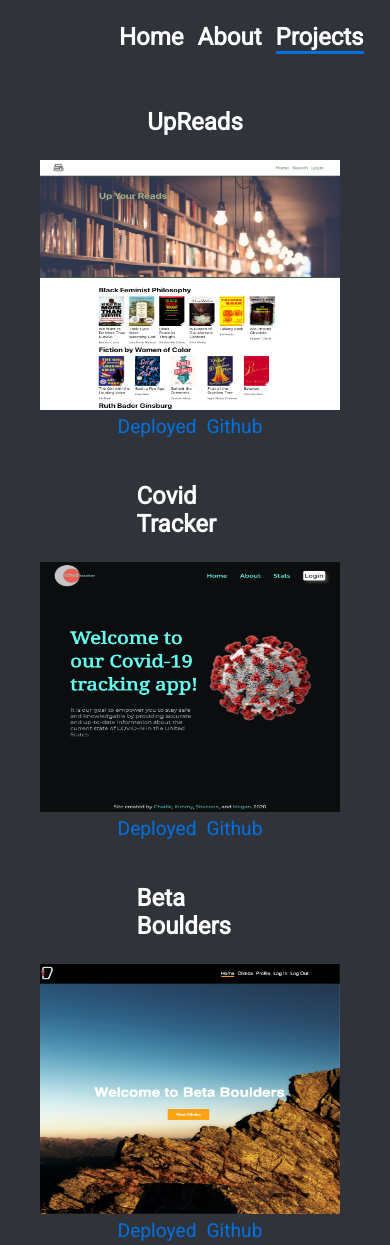
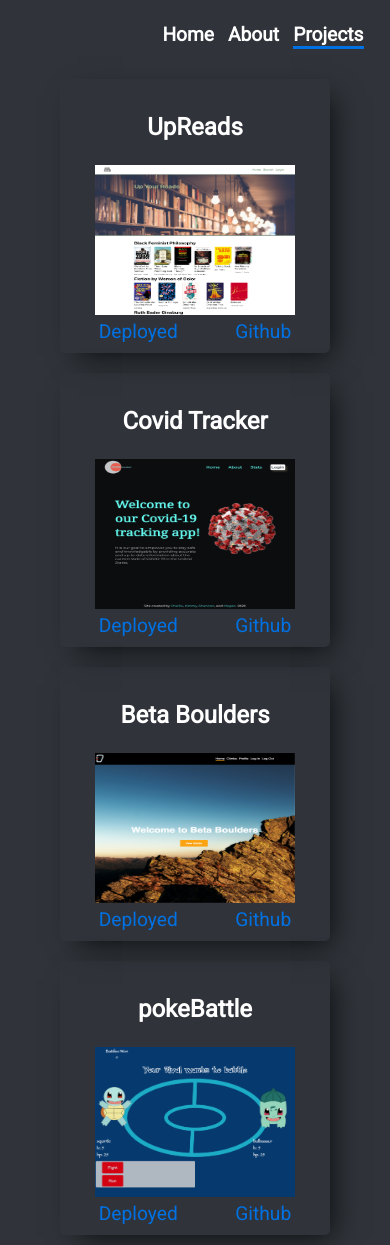
Before and after one commit to megselayne/portfolio, a Gatsby site: page /projects in a window 390 px wide. Shown: the top 1245 px of the page. Built offline with nearby package versions, Linux system fonts and the light colour scheme; Gatsby itself is replaced by a stand-in of ours.

Commit message:
drop shadows on projects

```diff
--- a/src/pages/footer.js
+++ b/src/pages/footer.js
@@ -1,5 +1,4 @@
 import React from 'react'
-import navScript from '../scripts/navHighlight';
 
 const Footer = () => {
     return (
@@ -10,5 +9,3 @@
     )
 }
 export default Footer;
-
-{/* <script src={navScript} /> */}
--- a/src/pages/projects.js
+++ b/src/pages/projects.js
@@ -1,4 +1,4 @@
-import React from 'react'
+import React, {Component} from 'react'
 import NavBar from './nav';
 import Footer from './footer';
 import upreadsImg from '../assets/upreads.png'
@@ -6,7 +6,19 @@
 import betaBouldersImg from '../assets/betaBoulders.png'
 import pokeBattleImg from '../assets/pokeBattle.png'
 
-const Projects = () => {
+class Projects extends Component{
+    constructor(props){
+        super(props);
+
+        this.state={ isOpen: false};
+    }
+
+    toggleModal = () => {
+        this.setState({
+            isOpen: !this.state.isOpen
+        });
+    }
+    render(){
     return(
     <div className='main'>
       <NavBar />
@@ -14,34 +26,34 @@
       <div className='project-grid'>
        <div className='project'>
         <h3>UpReads</h3>
-        <a className='project-link' href='https://upreads.herokuapp.com'><img className='project-img' src={upreadsImg} alt='UpReads'/></a>
+        <a className='project-link' href='https://upreads.herokuapp.com' rel="noopener noreferrer" target='_blank'><img className='project-img' src={upreadsImg} alt='UpReads'/></a>
         <div className='row'>
-            <a className='project-link' href='https://upreads.herokuapp.com'>Deployed</a>
-            <a className='project-link' href='https://github.com/megselayne/UpReads'>Github</a>
+            <a className='project-link' href='https://upreads.herokuapp.com' rel="noopener noreferrer" target='_blank'>Deployed</a>
+            <a className='project-link' href='https://github.com/megselayne/UpReads' rel="noopener noreferrer" target='_blank'>Github</a>
         </div>
        </div>
        <div className='project'>
         <h3>Covid Tracker</h3>
-        <a className='project-link' href='https://upreads.herokuapp.com'><img className='project-img' src={covidTrackerImg} alt='UpReads'/></a>
+        <a className='project-link' href='https://uscovidtracker.herokuapp.com' rel="noopener noreferrer" target='_blank'><img className='project-img' src={covidTrackerImg} alt='UpReads'/></a>
         <div className='row'>
-            <a className='project-link' href='https://uscovidtracker.herokuapp.com'>Deployed</a>
-            <a className='project-link' href='https://github.com/kimmyparkw/covidtracker'>Github</a>
+            <a className='project-link' href='https://uscovidtracker.herokuapp.com' rel="noopener noreferrer" target='_blank'>Deployed</a>
+            <a className='project-link' href='https://github.com/kimmyparkw/covidtracker' rel="noopener noreferrer" target='_blank'>Github</a>
         </div>
        </div>
        <div className='project'>
         <h3>Beta Boulders</h3>
-        <a className='project-link' href='https://upreads.herokuapp.com'><img className='project-img' src={betaBouldersImg} alt='UpReads'/></a>
+        <a className='project-link' href='https://quiet-taiga-45663.herokuapp.com' rel="noopener noreferrer" target='_blank'><img className='project-img' src={betaBouldersImg} alt='UpReads'/></a>
         <div className='row'>
-            <a className='project-link' href='https://quiet-taiga-45663.herokuapp.com'>Deployed</a>
-            <a className='project-link' href='https://github.com/megselayne/betaBoulders'>Github</a>
+            <a className='project-link' href='https://quiet-taiga-45663.herokuapp.com' rel="noopener noreferrer" target='_blank'>Deployed</a>
+            <a className='project-link' href='https://github.com/megselayne/betaBoulders' rel="noopener noreferrer" target='_blank'>Github</a>
         </div>
        </div>
        <div className='project'>
         <h3>pokeBattle</h3>
-        <a className='project-link' href='https://upreads.herokuapp.com'><img className='project-img' src={pokeBattleImg} alt='UpReads'/></a>
+        <a className='project-link' href='https://megselayne.github.io/pokeBattle' rel="noopener noreferrer" target='_blank'><img className='project-img' src={pokeBattleImg} alt='UpReads'/></a>
         <div className='row'>
-            <a className='project-link' href='https://megselayne.github.io/pokeBattle'>Deployed</a>
-            <a className='project-link' href='https://github.com/megselayne/pokeBattle'>Github</a>
+            <a className='project-link' href='https://megselayne.github.io/pokeBattle' rel="noopener noreferrer" target='_blank'>Deployed</a>
+            <a className='project-link' href='https://github.com/megselayne/pokeBattle' rel="noopener noreferrer" target='_blank'>Github</a>
         </div>
        </div>
       </div>
@@ -49,6 +61,7 @@
       </div>
     </div>
     )
+    }
 }
 
 export default Projects;
--- a/src/styles/global.css
+++ b/src/styles/global.css
@@ -60,7 +60,6 @@
     font-size: 1.2em;
     text-decoration: none;
     color: #0071e3;
-    margin-right: 10px;
 }
 
 .project-grid{
@@ -71,15 +70,22 @@
 }
 
 .project{
-    width: 30vw;
+    width: 300px;
     display: flex;
     flex-direction: column;
     align-items: center;
+    padding: 10px;
     margin: 10px;
+    border-radius: 5px;
+    -webkit-box-shadow: 10px 10px 28px -8px rgba(0,0,0,0.75);
+    -moz-box-shadow: 10px 10px 28px -8px rgba(0,0,0,0.75);
+    box-shadow: 10px 10px 28px -8px rgba(0,0,0,0.75);
 }
 
 .row{
     display: flex;
+    width: 250px;
+    justify-content: space-around;
 }
 
 .project-img{
@@ -92,7 +98,21 @@
 }
 
 @media (max-width:960px) {
+    nav a{
+        font-size: 1.2em;
+        font-weight: bold;
+        text-decoration: none;
+        color: white;
+    }
     .project-grid{
         width: 40vw;
     }
+    .project-img{
+        height: 150px;
+        width: 200px;
+    }
+
+    .project{
+        width: 250px;
+    }
 }
```
Also changed, not shown: src/components/modal.js (added, +47 -0 lines).
